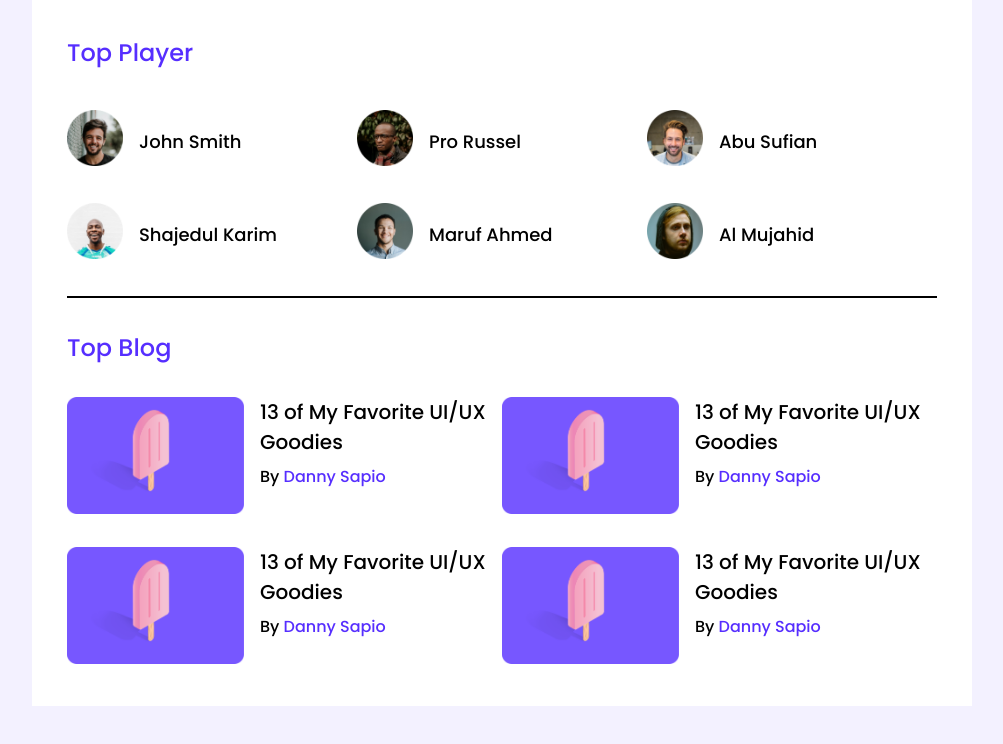
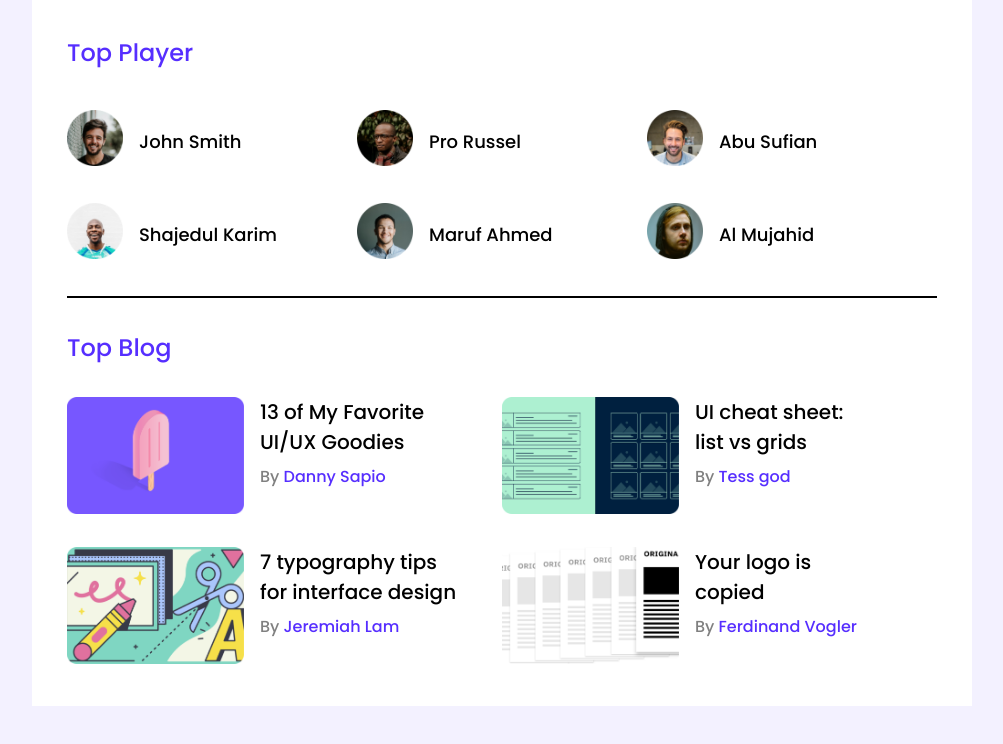
Before and after one commit to showrab09/leader-board-css3, a plain HTML site: page index.html in a window 1280 px wide. Shown: the whole page, without its empty margins (138-1141 px from the left). Drawn offline with Linux system fonts and the light colour scheme.

Commit message:
Top Blogs added

```diff
--- a/index.html
+++ b/index.html
@@ -73,7 +73,10 @@
               </div>
               <div class="blog-details">
                 <div class="blog-title">
-                  <h5>13 of My Favorite UI/UX Goodies</h5>
+                  <h5>
+                    13 of My Favorite<br />
+                    UI/UX Goodies
+                  </h5>
                 </div>
                 <div class="blog-author">
                   <p>By <span> Danny Sapio</span></p>
@@ -82,40 +85,46 @@
             </div>
             <div class="blog">
               <div class="blog-thum">
-                <img src="images/blogs/blog-1.png" alt="" />
+                <img src="images/blogs/blog-2.png" alt="" />
               </div>
               <div class="blog-details">
                 <div class="blog-title">
-                  <h5>13 of My Favorite UI/UX Goodies</h5>
+                  <h5>
+                    UI cheat sheet:<br />
+                    list vs grids
+                  </h5>
                 </div>
                 <div class="blog-author">
-                  <p>By <span> Danny Sapio</span></p>
+                  <p>By <span> Tess god</span></p>
                 </div>
               </div>
             </div>
             <div class="blog">
               <div class="blog-thum">
-                <img src="images/blogs/blog-1.png" alt="" />
+                <img src="images/blogs/blog-3.png" alt="" />
               </div>
               <div class="blog-details">
                 <div class="blog-title">
-                  <h5>13 of My Favorite UI/UX Goodies</h5>
+                  <h5>7 typography tips <br />for interface design</h5>
                 </div>
                 <div class="blog-author">
-                  <p>By <span> Danny Sapio</span></p>
+                  <p>By <span> Jeremiah Lam</span></p>
                 </div>
               </div>
             </div>
             <div class="blog">
               <div class="blog-thum">
-                <img src="images/blogs/blog-1.png" alt="" />
+                <img src="images/blogs/blog-4.png" alt="" />
               </div>
               <div class="blog-details">
                 <div class="blog-title">
-                  <h5>13 of My Favorite UI/UX Goodies</h5>
+                  <h5>
+                    Your logo is <br />
+                    copied
+                  </h5>
                 </div>
                 <div class="blog-author">
-                  <p>By <span> Danny Sapio</span></p>
+                  <p>By <span> Ferdinand Vogler</span></p>
                 </div>
               </div>
             </div>
--- a/style.css
+++ b/style.css
@@ -1,10 +1,10 @@
 * {
   margin: 0;
   padding: 0;
-  font-family: "Poppins", sans-serif;
 }
 body {
   background: #f3f1ff;
+  font-family: "Poppins", sans-serif;
 }
 hr {
   border: 1px solid black;
@@ -42,8 +42,9 @@ main {
 
   align-items: center;
 }
-.name {
+.name p {
   font-size: 18px;
+  font-weight: 500;
 }
 
 /* blog section */
@@ -75,4 +76,8 @@ main {
 }
 span {
   color: #562eff;
+  font-weight: 400;
 }
+.blog-author p {
+  color: gray;
+}
```
